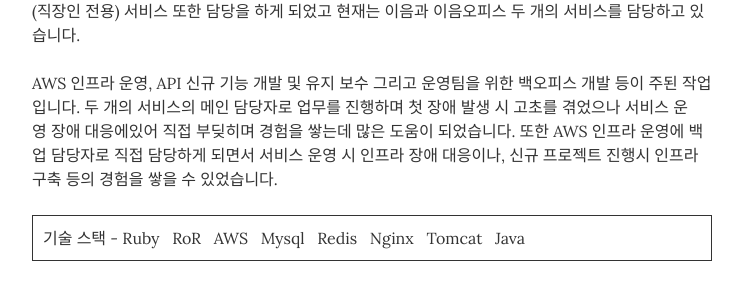
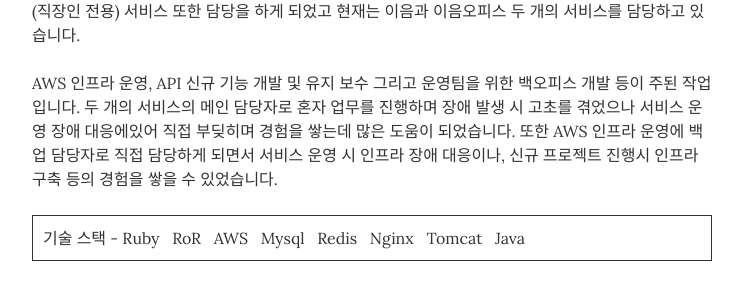
Before and after one commit to bingl2/resume, a Jekyll site: the page built from index.html, in a window 1280 px wide and 900 px high, scrolled down 581 px. Shown: the part 187-476 px from the top of the window, without its empty margins (268-1011 px from the left). Built offline with Jekyll 4.4.1, drawn with Linux system fonts in a browser that asks for light colours.

Commit message:
경험 부분 수정

```diff
--- a/_data/experience.yml
+++ b/_data/experience.yml
@@ -2,7 +2,7 @@
 - company: 이음소시어스
   position: Backend
   duration: 2016년 12월 &mdash; 현재
-  summary: 이음소시어스에서는 이음과 이음오피스라는 소개팅 앱 서비스와 맺음이라는 결혼 정보 서비스를 제공하고 있습니다. <br><br> 백엔드 개발자로 입사를 하였고 이음 서비스를 담당하게 되었습니다. 이음은 Ruby라는 언어를 사용하였고, RoR(Ruby on Rails) 프레임워크를 사용하여 구축된 서비스입니다. 이음 서비스 적응 후 이음오피스(직장인 전용) 서비스 또한 담당을 하게 되었고 현재는 이음과 이음오피스 두 개의 서비스를 담당하고 있습니다. <br><br> AWS 인프라 운영, API 신규 기능 개발 및 유지 보수 그리고 운영팀을 위한 백오피스 개발 등이 주된 작업입니다. 두 개의 서비스의 메인 담당자로 업무를 진행하며 첫 장애 발생 시 고초를 겪었으나 서비스 운영 장애 대응에있어 직접 부딪히며 경험을 쌓는데 많은 도움이 되었습니다. 또한 AWS 인프라 운영에 백업 담당자로 직접 담당하게 되면서 서비스 운영 시 인프라 장애 대응이나, 신규 프로젝트 진행시 인프라 구축 등의 경험을 쌓을 수 있었습니다.
+  summary: 이음소시어스에서는 이음과 이음오피스라는 소개팅 앱 서비스와 맺음이라는 결혼 정보 서비스를 제공하고 있습니다. <br><br> 백엔드 개발자로 입사를 하였고 이음 서비스를 담당하게 되었습니다. 이음은 Ruby라는 언어를 사용하였고, RoR(Ruby on Rails) 프레임워크를 사용하여 구축된 서비스입니다. 이음 서비스 적응 후 이음오피스(직장인 전용) 서비스 또한 담당을 하게 되었고 현재는 이음과 이음오피스 두 개의 서비스를 담당하고 있습니다. <br><br> AWS 인프라 운영, API 신규 기능 개발 및 유지 보수 그리고 운영팀을 위한 백오피스 개발 등이 주된 작업입니다. 두 개의 서비스의 메인 담당자로 혼자 업무를 진행하며 장애 발생 시 고초를 겪었으나 서비스 운영 장애 대응에있어 직접 부딪히며 경험을 쌓는데 많은 도움이 되었습니다. 또한 AWS 인프라 운영에 백업 담당자로 직접 담당하게 되면서 서비스 운영 시 인프라 장애 대응이나, 신규 프로젝트 진행시 인프라 구축 등의 경험을 쌓을 수 있었습니다.
   skillset: Ruby &nbsp RoR &nbsp AWS &nbsp Mysql &nbsp Redis &nbsp Nginx &nbsp Tomcat &nbsp Java
 # 네고
 - company: 네고
```
